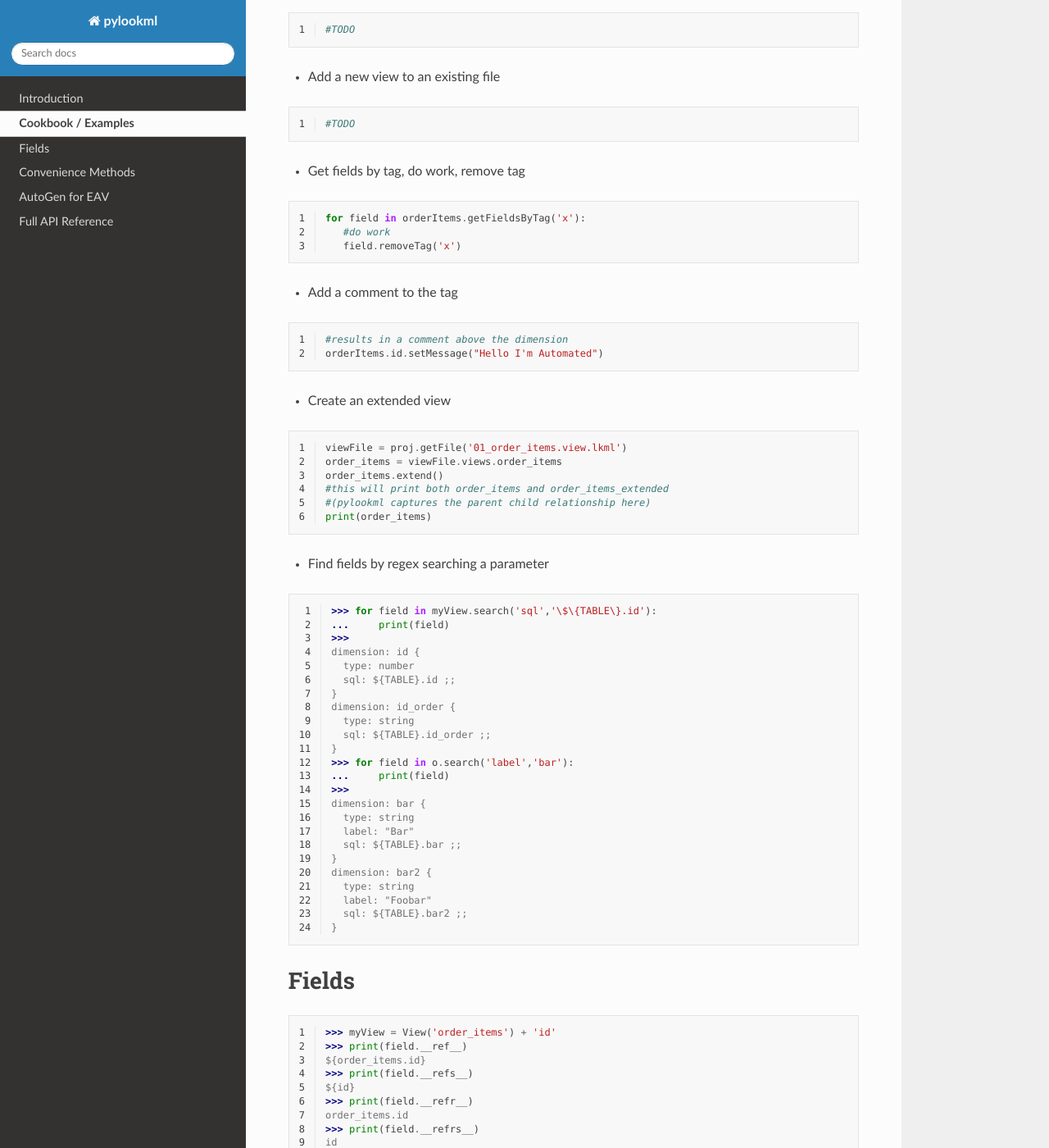
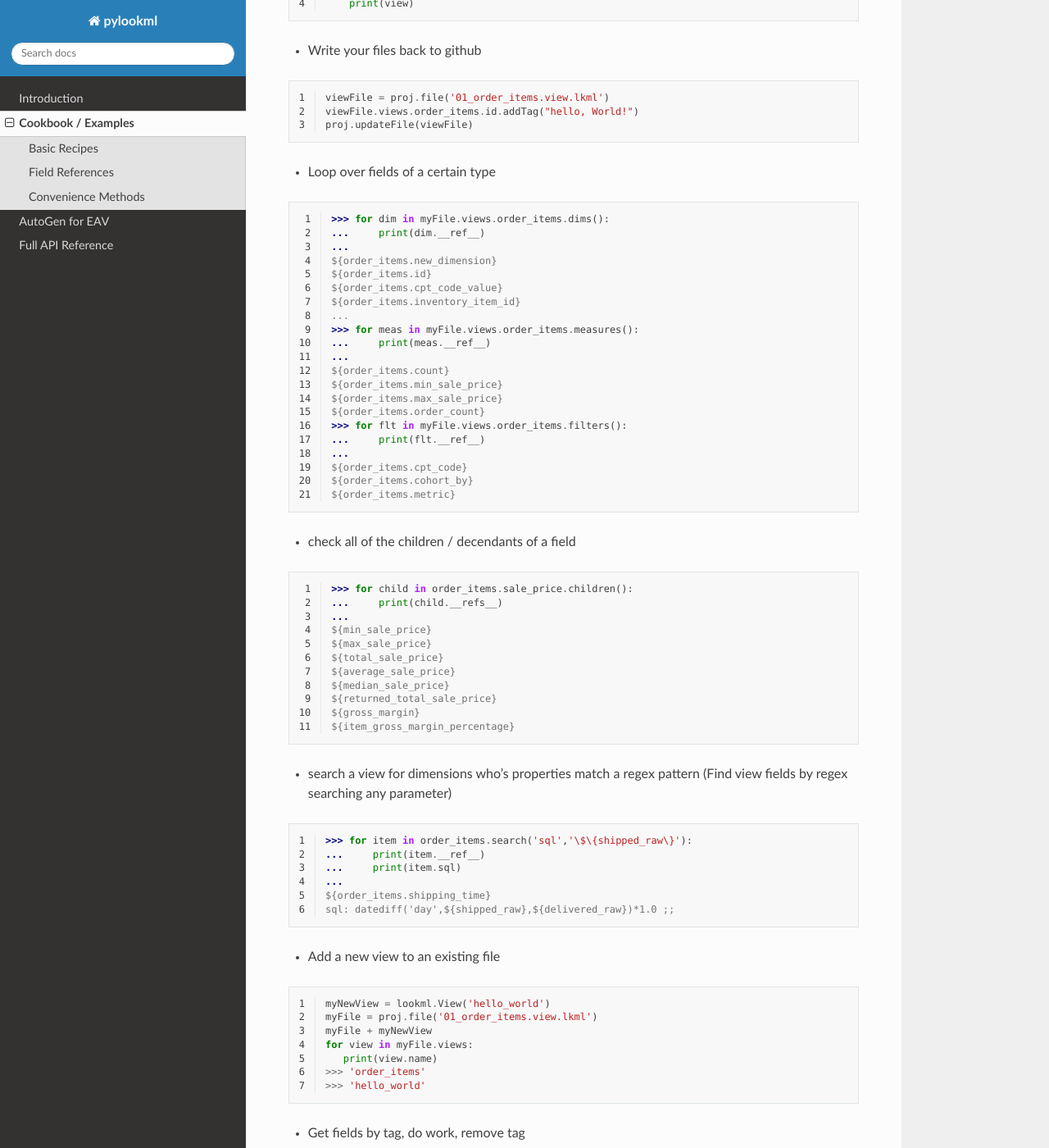
Before and after one commit to looker-open-source/pylookml, a Sphinx documentation site: the page built from lookml/docs/source/examples.rst, in a window 1280 px wide and 1400 px high, scrolled down 736 px. Shown: the whole window at 82% size. Built offline with Sphinx 7.4.7 and the Read the Docs theme 2.0.0, drawn with Linux system fonts in a browser that asks for light colours; some of the changed text lies outside the part shown.

Commit message:
better whitespace

```diff
--- a/lookml/docs/source/eav.rst
+++ b/lookml/docs/source/eav.rst
@@ -43,7 +43,7 @@ Here is the LookML starting point (the script assumes that you have already crea
 We have a usr table which tracks basic information about our user accounts eav_source (which would be pointed at public.custom_profile_fields) and usr_profile which will track the extended profile attributes from custom_profile_fields (we'll also permission the fields at the org level).
 The explore usr, just associates our usr table to the usr profile table which will contain the un-packed EAV values. We have also added an access filter, so that our orgs can only see thier own records.
 
-.. code-block::
+.. code-block:: javascript
 
     connection: "snowlooker"
 
@@ -89,9 +89,9 @@ And we'll install our pyLookML package as well.
 
    pip install lookml, looker_sdk
 
-create a file called api.ini in the directory where your python script will run:
+create a file called api.ini in the directory where your python script will run to house the Looker API connection parameters:
 
-.. code-block::
+.. code-block:: bash
 
     # Base URL for API. Do not include /api/* in the url
     base_url = https://mylooker.looker.com:19999
@@ -101,15 +101,31 @@ create a file called api.ini in the directory where your python script will run:
     client_secret=put_your_sectret_here
     # Set to false if testing locally against self-signed certs. Otherwise leave True
 
+
+
+The automation python file follows these high level steps.
+
+    1. connect to the Looker API to pull a list of EAV fields
+    2. create a pyLookML project connection to your github
+    3. Set up the objects we'll be manipulating (some are just strings which will be added back to the LookML at the end)
+    4. loop over the list of EAV k,v pairs and do work
+    5. loop over the distinct raw columns (obtained in the full k,v loop) for adding columns to the NDT
+    6. loop over the distinct org ids to add the model's access grants
+    7. add all the final objects back to the model file
+    8. save the file back to the project in github
+    9. hit the looker deploy URL to sync Looker production mode with the github master branch
+
 .. code-block:: python
    :linenos:
 
     import lookml
     from looker_sdk import client, models, methods
+
+    # step 1 -- connect to the Looker API to pull a list of EAV fields
     sdk = client.setup("api.ini")
     sql_for_fields = f"""
             SELECT
-                    cpf.org_id
+                 cpf.org_id
                 ,cpf.value
                 ,cpf.datatype
                 ,cpf.field_name as "FIELD_NAME"
@@ -138,6 +154,7 @@ create a file called api.ini in the directory where your python script will run:
     query = sdk.create_sql_query(query_config)
     response = json.loads(sdk.run_sql_query(slug=query.slug, result_format="json"))
 
+    # step 2 -- create a pyLookML project connection to your github
     proj = lookml.Project(
             #the github location of the repo
                 repo= 'llooker/russ_sanbox'
@@ -154,12 +171,14 @@ create a file called api.ini in the directory where your python script will run:
     #For simplicity of this example, all of the objects we're tracking will be contained in the model file, but for your needs can be split across the project.
     modelFile = proj['eav_example/eav.model.lkml']
 
+    # step 3 -- Set up the objects we'll be manipulating (some are just strings which will be added back to the LookML at the end)
     #the EAV source view points to our custom_profile_fields database table
     eavSource = modelFile['views']['eav_source']
     #the user profile we'll call the "flattening NDT" since that's where our flattening logic lives
     flatteningNDT = modelFile['views']['usr_profile']
 
-    #Step Ensure there is a hidden explore to expose the eav_souce transformations to our user_profile NDT
+
+    #Ensure there is a hidden explore to expose the eav_souce transformations to our user_profile NDT
     modelFile + f'''
         explore: _eav_flattener {{
             from: {eavSource.name}
@@ -178,6 +197,7 @@ create a file called api.ini in the directory where your python script will run:
     #since the api query will be at a org / column level this allows us to "de-dupe"
     orgIds, columns = [], []
 
+    # step 4 -- loop over the list of EAV k,v pairs and do work
     for column in response:
         dimName = lookml.lookCase(column['FIELD_NAME'])
         orgIds.append(column['ORG_ID'])
@@ -208,12 +228,12 @@ create a file called api.ini in the directory where your python script will run:
                     required_access_grants: [org_{column['ORG_ID']}]
                 }}
             '''
-    #Finalize / add the completed derived table string to the NDT:
+    # step 5 -- loop over the distinct raw columns (obtained in the full k,v loop) for adding columns to the NDT
     for col in set(columns):
         drivedtableString += f' column: {col} {{ field: _eav_flattener.{col} }}'
     drivedtableString += '}}'
 
-    #Create the access grants for each org
+    # step 6 -- loop over the distinct org ids to add the model's access grants
     accessGrants = ''
     for org in set(orgIds):
         accessGrants += f'''
@@ -224,15 +244,15 @@ create a file called api.ini in the directory where your python script will run:
             ]
             }}
         '''
-
+    # step 7 -- add all the final objects back to the model file
     #Finish by adding some of the strings we've been tracking:
     flatteningNDT + drivedtableString
     #Add access grants to the model
     modelFile + accessGrants
 
-    #save the file back to the project
+    # step 8 -- save the file back to the project in github
     proj.put(modelFile)
-    #syncs the looker instance with the master branch in your github account
+    #s step 9 -- hit the looker deploy URL to sync Looker production mode with the github master branch
     proj.deploy()
 
 
@@ -391,3 +411,22 @@ The Completed LookML output to the eav.model.lkml file
         sql: CASE WHEN ${field_name} = 'c_monthly_contribution' THEN ${value} ELSE NULL END ;;
         }
     }
+
+
+
+More information and resources
+***************
+    1. `2019 Looker JOIN presentation on EAV and LookML Generation <https://www.youtube.com/watch?v=cdyn-KLwyfc>`_
+    2. `More about modeling EAV data in Looker <https://discourse.looker.com/t/three-ways-to-model-eav-schemas-and-many-to-many-relationships/1780>`_
+
+As an alternative to the MAX(CASE WHEN NAME='foo' THEN VALUE END) construct, you can use first / last value window functions. The specifics of the implementation may look slightly different.
+
+.. code-block:: sql
+
+            FIRST_VALUE(
+                CASE
+                    WHEN attributename = 'single_type' THEN attributevalue
+                    ELSE NULL
+                END
+            IGNORE NULLS)
+            OVER (partition by sessionid order by sessionid)
--- a/lookml/docs/source/examples.rst
+++ b/lookml/docs/source/examples.rst
@@ -1,7 +1,9 @@
 Cookbook / Examples
-------------------------------
+================================
 
-** Basic Recipes **
+Basic Recipes
+-------------------
+
 
 * connect to your github project
 
@@ -14,15 +16,26 @@ Cookbook / Examples
          access_token="your_github_access_token",
    )
 
+Or do the same thing from any other git service (as long as you have SSH git access on the machine pyLookML is running on):
+
+.. code-block:: python
+   :linenos:
+
+        proj = lookml.Project(
+                 git_url='git@bitbucket.org:myorg/russ_sandbox.git'
+                 #Optional args for the deploy URL (for deploying directly to prodcution mode)
+                ,looker_host="https://mylooker.looker.com/"
+                ,looker_project_name="my_project"
+        )
 
 * Loop over the views in a file
 
 .. code-block:: python
    :linenos:
 
-   viewFile = proj.getFile('01_order_items.view.lkml')
+   myFile = proj.file('01_order_items.view.lkml')
    #Loops over 1:n views in the file
-   for view in viewFile.views:
+   for view in myFile.views:
        print(view)
 
 
@@ -31,7 +44,7 @@ Cookbook / Examples
 .. code-block:: python
    :linenos:
 
-   viewFile = proj.getFile('01_order_items.view.lkml')
+   viewFile = proj.file('01_order_items.view.lkml')
    viewFile.views.order_items.id.addTag("hello, World!")
    proj.updateFile(viewFile)
 
@@ -40,7 +53,57 @@ Cookbook / Examples
 .. code-block:: python
    :linenos:
 
-   #TODO
+   >>> for dim in myFile.views.order_items.dims():
+   ...     print(dim.__ref__)
+   ...
+   ${order_items.new_dimension}
+   ${order_items.id}
+   ${order_items.cpt_code_value}
+   ${order_items.inventory_item_id}
+   ...
+   >>> for meas in myFile.views.order_items.measures():
+   ...     print(meas.__ref__)
+   ...
+   ${order_items.count}
+   ${order_items.min_sale_price}
+   ${order_items.max_sale_price}
+   ${order_items.order_count}
+   >>> for flt in myFile.views.order_items.filters():
+   ...     print(flt.__ref__)
+   ...
+   ${order_items.cpt_code}
+   ${order_items.cohort_by}
+   ${order_items.metric}
+
+* check all of the children / decendants of a field
+
+.. code-block:: python
+   :linenos:
+
+   >>> for child in order_items.sale_price.children():
+   ...     print(child.__refs__)
+   ...
+   ${min_sale_price}
+   ${max_sale_price}
+   ${total_sale_price}
+   ${average_sale_price}
+   ${median_sale_price}
+   ${returned_total_sale_price}
+   ${gross_margin}
+   ${item_gross_margin_percentage}
+
+
+* search a view for dimensions who's properties match a regex pattern (Find view fields by regex searching any parameter)
+
+.. code-block:: python
+   :linenos:
+
+   >>> for item in order_items.search('sql','\$\{shipped_raw\}'):
+   ...     print(item.__ref__)
+   ...     print(item.sql)
+   ...
+   ${order_items.shipping_time}
+   sql: datediff('day',${shipped_raw},${delivered_raw})*1.0 ;;
 
 
 * Add a new view to an existing file
@@ -48,7 +111,13 @@ Cookbook / Examples
 .. code-block:: python
    :linenos:
 
-   #TODO
+   myNewView = lookml.View('hello_world')
+   myFile = proj.file('01_order_items.view.lkml')
+   myFile + myNewView
+   for view in myFile.views:
+      print(view.name)
+   >>> 'order_items'
+   >>> 'hello_world'
 
 
 * Get fields by tag, do work, remove tag
@@ -69,8 +138,6 @@ Cookbook / Examples
    orderItems.id.setMessage("Hello I'm Automated")
 
 
-
-
 * Create an extended view
 
 .. code-block:: python
@@ -85,56 +152,34 @@ Cookbook / Examples
 
 
 
-* Find fields by regex searching a parameter
+Field References
+-------------------
 
 .. code-block:: python
    :linenos:
 
-   >>> for field in myView.search('sql','\$\{TABLE\}.id'):
-   ...     print(field)
-   >>>
+   >>> myView = View('order_items') + 'id'
+   >>> print(myView.id)
    dimension: id {
-     type: number
-     sql: ${TABLE}.id ;;
-   }
-   dimension: id_order {
-     type: string
-     sql: ${TABLE}.id_order ;;
-   }
-   >>> for field in o.search('label','bar'):
-   ...     print(field)
-   >>>
-   dimension: bar {
-     type: string
-     label: "Bar"
-     sql: ${TABLE}.bar ;;
-   }
-   dimension: bar2 {
-     type: string
-     label: "Foobar"
-     sql: ${TABLE}.bar2 ;;
-   }
 
-
-
-Fields
-------------------------------
-.. code-block:: python
-   :linenos:
-
-   >>> myView = View('order_items') + 'id'
-   >>> print(field.__ref__)
+      }
+   #__ref__ stands for reference
+   >>> print(myView.id.__ref__)
    ${order_items.id}
-   >>> print(field.__refs__)
+   #__refs__ stands for reference short
+   >>> print(myView.id.__refs__)
    ${id}
-   >>> print(field.__refr__)
+   #__refr__ stands for reference raw
+   >>> print(myView.id.__refr__)
    order_items.id
-   >>> print(field.__refrs__)
+   #__refrs__ stands for reference raw short
+   >>> print(myView.id.__refrs__)
    id
 
 Convenience Methods
-------------------------------
-* Add a sum measure for every number dimension
+-------------------
+
+* Add a sum measure for every number dimension on a view
 
 .. code-block:: python
    :linenos:
--- a/lookml/docs/source/reference.rst
+++ b/lookml/docs/source/reference.rst
@@ -1,6 +1,7 @@
 Full API Reference
 ------------------------------
-.. autoclass:: lookml.Project
+
+.. autoclass:: lookml.project
     :inherited-members:
     :members:
 
```
Also changed, not shown: other parts of lookml/docs/source/eav.rst (+1 -1 lines), lookml/docs/source/introduction.rst (+46 -5 lines), 4 other files.
